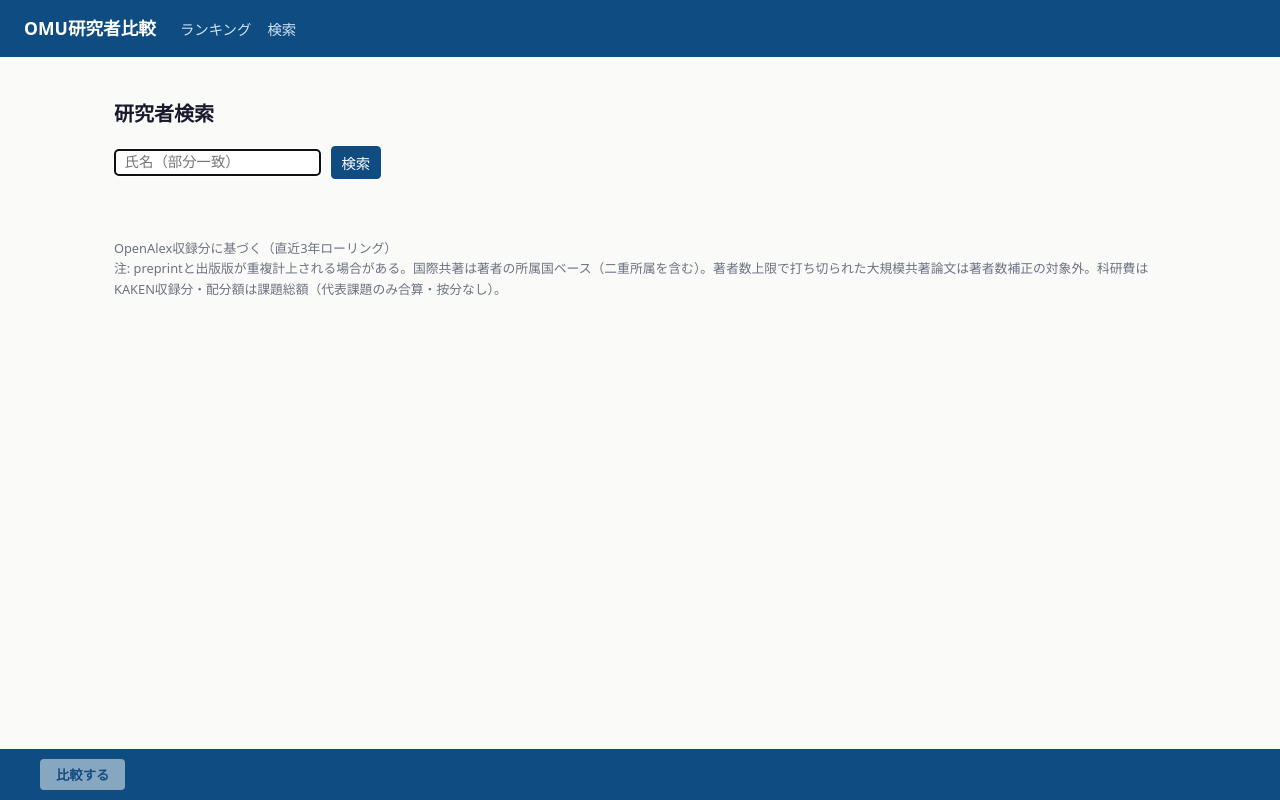
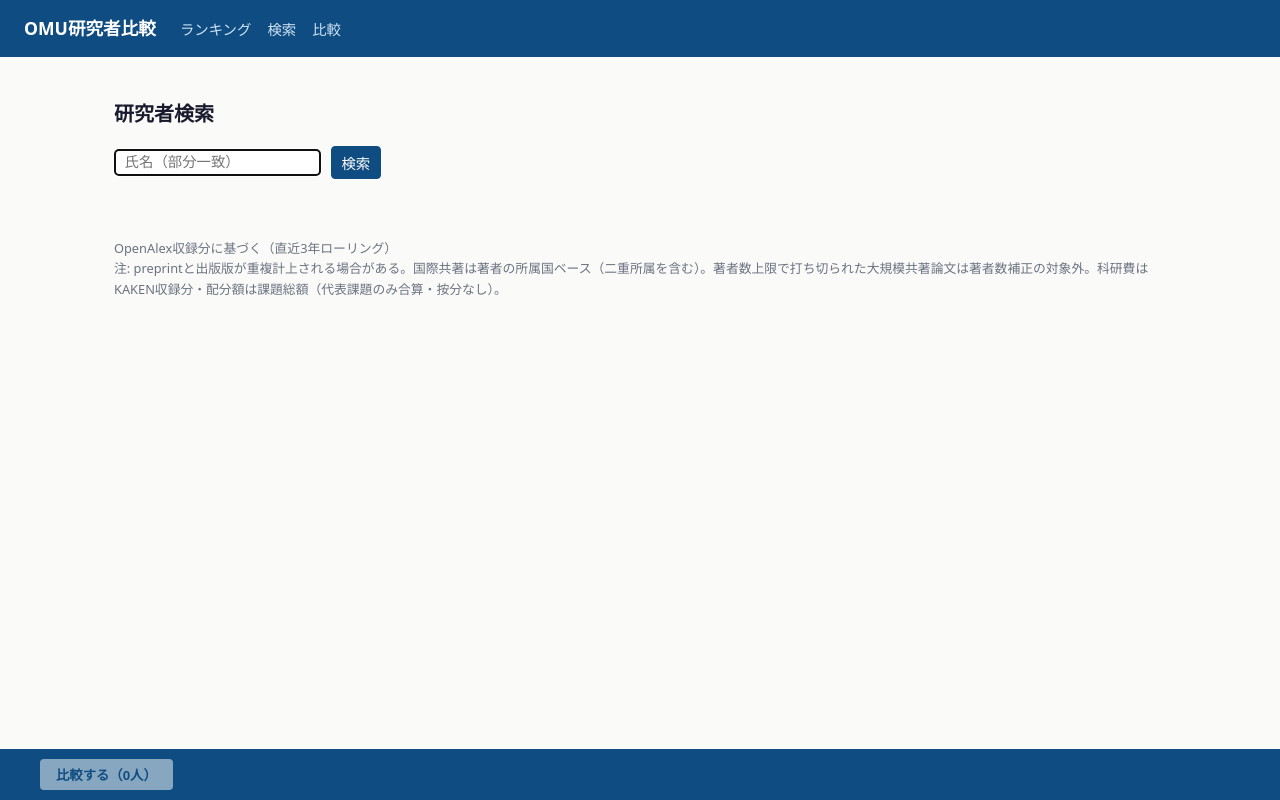
Before and after one commit to daiju-ueda/omu_at_a_glance, a Python web app: template web/templates/search.html in a window 1280 px wide. Run offline with Jinja, Linux system fonts and the light colour scheme; the template is opened without the code that fills it, so the values that code supplies are empty.

Commit message:
fix: 比較UIの仕上げ（JS初期化・navリンク・パース上限・a11y・タイ検証）
- compare.js: load時にupdate()呼び出し（フォーム状態復元対応）
- base.html: nav に /compare リンク追加
- app.py: compare_page でID列挙を50個上限に
- style.css: main の padding-bottom で比較バーの重なり回避
- ranking.html, search.html: チェックボックスに aria-label 追加
- test_web.py: 同値タイの検証テスト追加（筆頭著者数で no highlight を確認）

Co-Authored-By: Claude Fable 5 <noreply@anthropic.com>
Claude-Session: https://claude.ai/code/session_013dTXG9h9MgnTg3jrbyHjE4

```diff
--- a/web/app.py
+++ b/web/app.py
@@ -164,6 +164,8 @@ def create_app(db_path: str = DEFAULT_DB) -> FastAPI:
             rid = raw_id.strip()
             if rid and rid not in id_list:
                 id_list.append(rid)
+            if len(id_list) >= 50:
+                break
         with Session(engine) as session:
             synced = queries.last_synced(session)
             entries = queries.compare(session, id_list)[:4]
--- a/web/static/compare.js
+++ b/web/static/compare.js
@@ -27,4 +27,6 @@
     var ids = selected().map(function (el) { return el.dataset.id; });
     window.location.href = "/compare?ids=" + ids.join(",");
   });
+
+  update();
 })();
--- a/web/static/style.css
+++ b/web/static/style.css
@@ -36,4 +36,5 @@ tr.group th { background: #e5e7eb; font-size: 0.8rem; letter-spacing: 0.05em; }
 #compare-bar { position: fixed; bottom: 0; left: 0; right: 0; background: var(--accent); color: #fff; padding: 0.6rem 1.5rem; display: flex; gap: 1rem; align-items: center; z-index: 10; }
 #compare-bar button { padding: 0.4rem 1rem; border: none; border-radius: 4px; background: #fff; color: var(--accent); font-weight: 600; cursor: pointer; }
 #compare-bar button:disabled { opacity: 0.5; cursor: default; }
+body:has(input.cmp:checked) main { padding-bottom: 4rem; }
 footer { max-width: 1100px; margin: 1rem auto 2rem; padding: 0 1.5rem; color: var(--muted); font-size: 0.8rem; }
--- a/web/templates/base.html
+++ b/web/templates/base.html
@@ -9,7 +9,7 @@
 <body>
 <header>
   <h1><a href="/">OMU研究者比較</a></h1>
-  <nav><a href="/">ランキング</a><a href="/search">検索</a></nav>
+  <nav><a href="/">ランキング</a><a href="/search">検索</a><a href="/compare">比較</a></nav>
 </header>
 <main>
 {% block content %}{% endblock %}
--- a/web/templates/ranking.html
+++ b/web/templates/ranking.html
@@ -26,7 +26,7 @@
 {% for row in rows %}
 {% set r = row.Researcher %}{% set m = row.ResearcherMetrics %}
 <tr>
-  <td><input type="checkbox" class="cmp" data-id="{{ r.openalex_id }}" data-name="{{ r.name_ja or r.display_name }}"></td>
+  <td><input type="checkbox" class="cmp" data-id="{{ r.openalex_id }}" data-name="{{ r.name_ja or r.display_name }}" aria-label="比較に追加: {{ r.name_ja or r.display_name }}"></td>
   <td>{{ (page - 1) * page_size + loop.index }}</td>
   <td><a href="/researchers/{{ r.openalex_id }}">{{ r.name_ja or r.display_name }}</a></td>
   <td>{{ m.works_count_3y }}</td>
--- a/web/templates/search.html
+++ b/web/templates/search.html
@@ -13,7 +13,7 @@
   {% for row in rows %}
   {% set r = row.Researcher %}{% set m = row.ResearcherMetrics %}
   <tr>
-    <td><input type="checkbox" class="cmp" data-id="{{ r.openalex_id }}" data-name="{{ r.name_ja or r.display_name }}"></td>
+    <td><input type="checkbox" class="cmp" data-id="{{ r.openalex_id }}" data-name="{{ r.name_ja or r.display_name }}" aria-label="比較に追加: {{ r.name_ja or r.display_name }}"></td>
     <td><a href="/researchers/{{ r.openalex_id }}">{{ r.name_ja or r.display_name }}</a></td>
     <td>{% if m %}{{ m.works_count_3y }}{% else %}–{% endif %}</td>
     <td>{% if m %}{{ m.fwci_mean|fmt }}{% else %}–{% endif %}</td>
```
Also changed, not shown: tests/test_web.py (+12 -0 lines).
